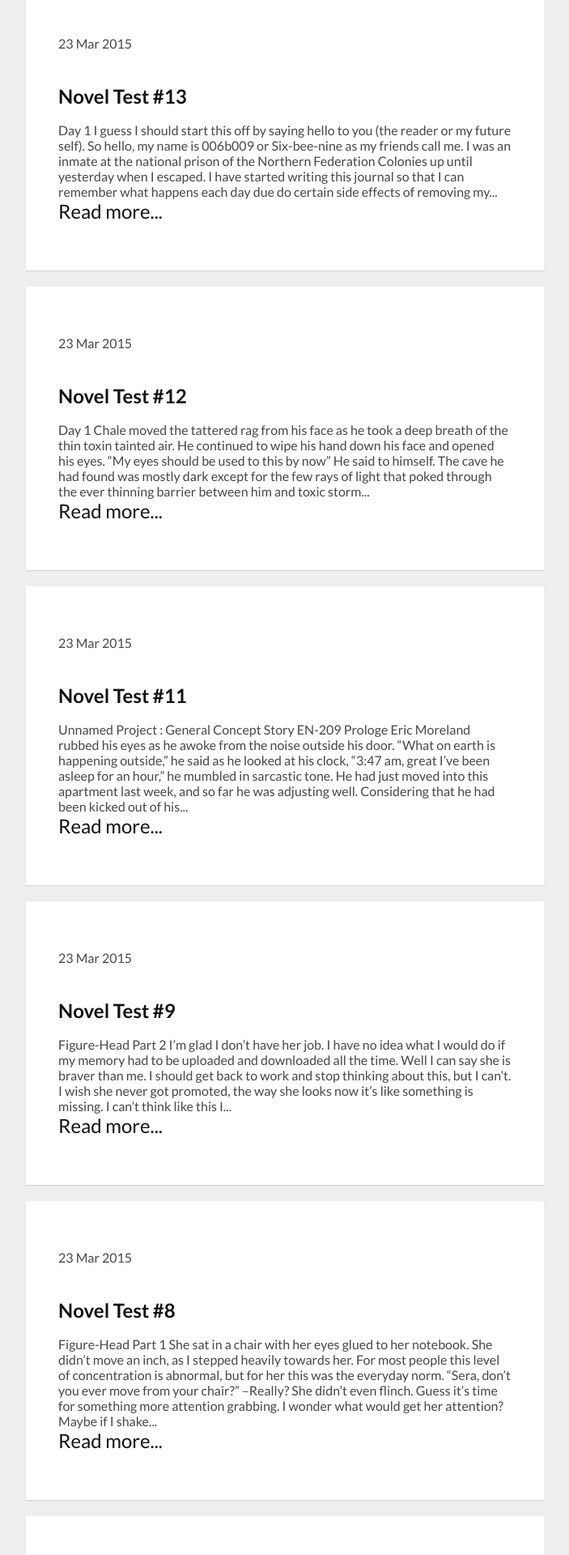
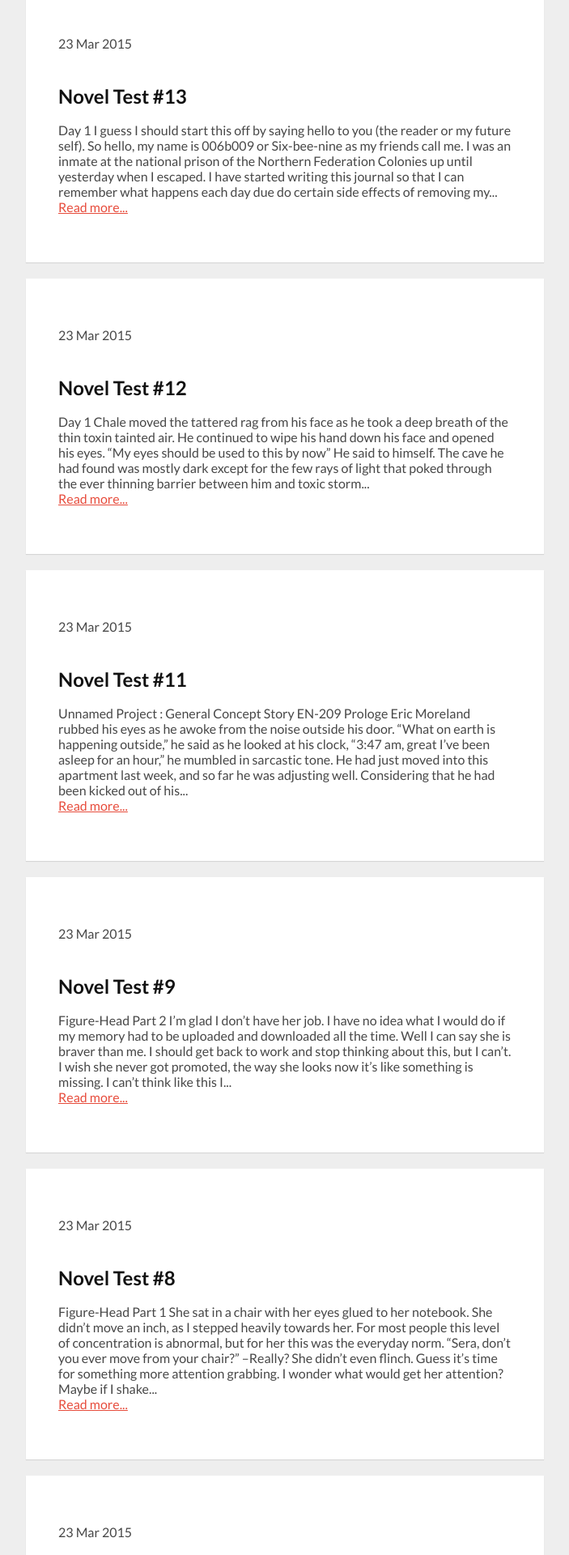
Before and after one commit to nightcry7/blog, a Jekyll site: the page built from index.html, in a window 1280 px wide. Shown: the part 303-2223 px from the top of the page at 81% size, without its empty margins (288-991 px from the left). Built offline with Jekyll 4.4.1, drawn with Linux system fonts in a browser that asks for light colours; Markdown is read by kramdown in place of the engine named in the settings.

Commit message:
Post link fix

```diff
--- a/css/main.css
+++ b/css/main.css
@@ -45,7 +45,7 @@ h2{
 .posts {
   list-style-type: none;
 }
-.posts a{
+.posts h2 a{
 font-size:24px;
     text-decoration: none;
     color: #111;
```
